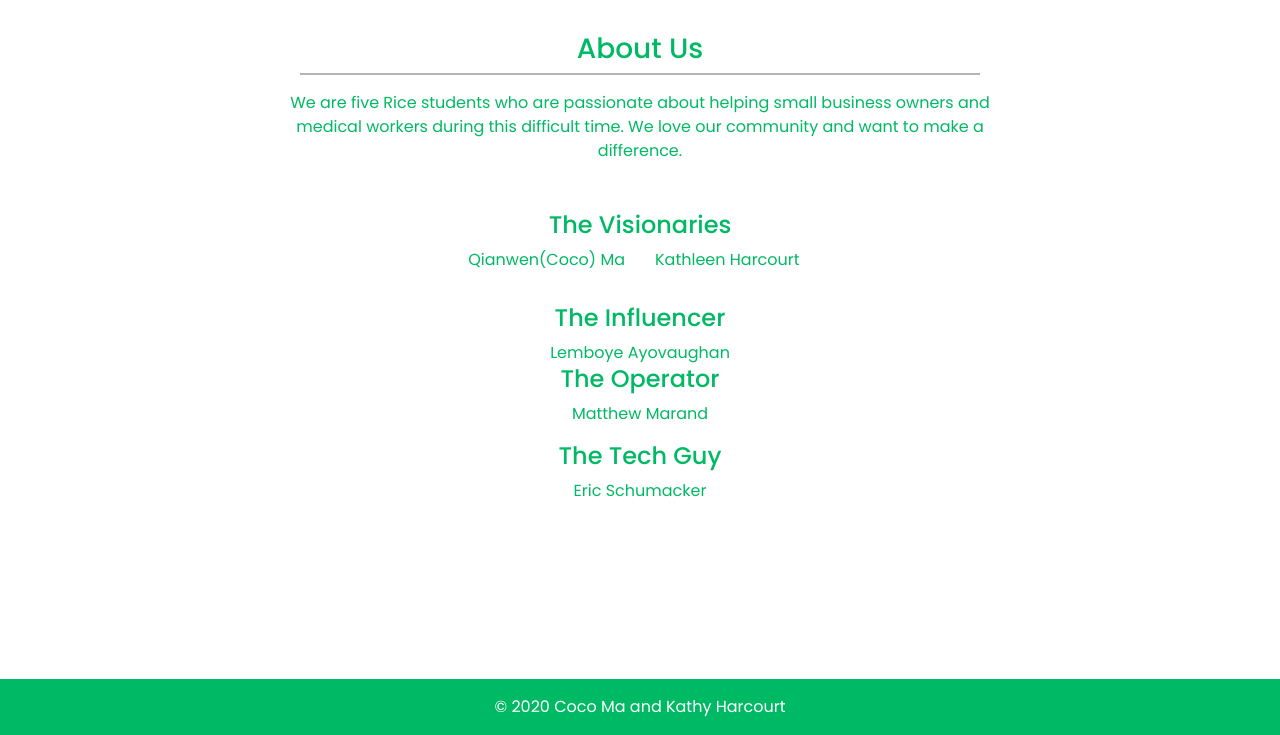
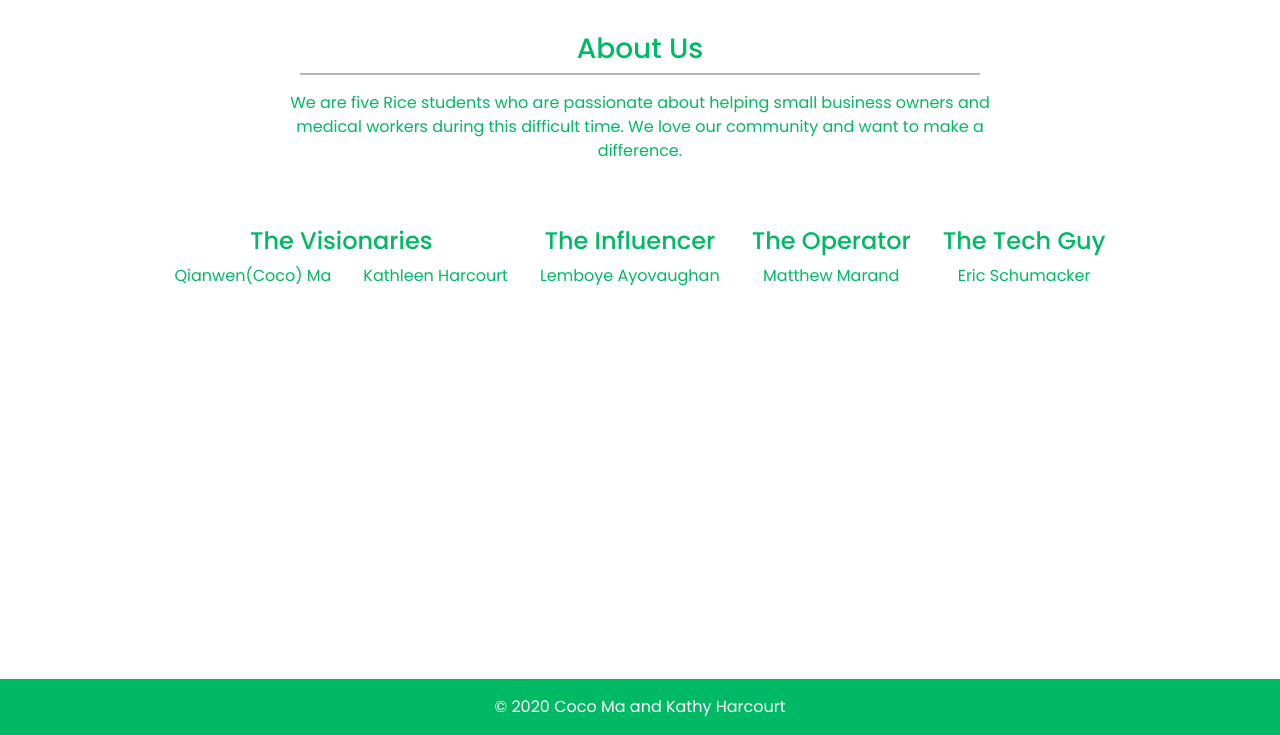
Before and after one commit to eschum/formedstaff, a Flask app: page /about in a window 1280 px wide. Shown: the part 65-800 px from the top of the page. Run offline with Flask 2, Linux system fonts and the light colour scheme; some libraries are stand-ins or nearby versions.

Commit message:
updated about page grid arrangement.

```diff
--- a/static/style.css
+++ b/static/style.css
@@ -227,6 +227,18 @@ thead {
     padding: 2rem;
 }
 
+.about-div {
+    padding: 1rem;
+}
+
+.vis-left {
+    padding-right: 1rem;
+}
+
+.vis-right {
+    padding-left: 1rem;
+}
+
 /*media query*/
 @media (max-width: 992px) {
     .social a {
@@ -342,8 +354,13 @@ thead {
         width: 85%;
     }
 
+    .vis-left {
+        padding-right: 0;
+    }
 
-
+    .vis-right {
+        padding-left: 0;
+    }
 }
 
 /*fix for firefox*/
--- a/templates/about.html
+++ b/templates/about.html
@@ -48,36 +48,29 @@
         </div>
         <!-- Team info -->
         <div class="container-fluid padding">
-            <div class="row padding align-items-center">
-                <div class="container-fluid text-center">
+            <div class="d-flex flex-wrap justify-content-center">
+                <div class="about-div text-center">
                     <h4 class="display-5">The Visionaries</h4>
-                </div>
-
-                <div class="col-md-6">
-                            <div class="LI-profile-badge float-md-right d-flex justify-content-center justify-content-md-end top"  data-version="v1" data-size="large" data-locale="en_US" data-type="horizontal" data-theme="light" data-vanity="qianwen-coco-ma-26346854"><a class="LI-simple-link" href='https://www.linkedin.com/in/qianwen-coco-ma-26346854?trk=profile-badge'>Qianwen(Coco) Ma</a></div>
-                    </div>
-                    <div class="col-md-6">
-                            <div class="LI-profile-badge float-md-left d-flex justify-content-center justify-content-md-end"  data-version="v1" data-size="large" data-locale="en_US" data-type="horizontal" data-theme="light" data-vanity="kathleen-kiyoko-harcourt"><a class="LI-simple-link" href='https://www.linkedin.com/in/kathleen-kiyoko-harcourt?trk=profile-badge'>Kathleen Harcourt</a></div>
+                    <div class="d-flex flex-wrap justify-content-center">
+                        <div class="LI-profile-badge d-flex justify-content-center vis-left"  data-version="v1" data-size="large" data-locale="en_US" data-type="horizontal" data-theme="light" data-vanity="qianwen-coco-ma-26346854"><a class="LI-simple-link" href='https://www.linkedin.com/in/qianwen-coco-ma-26346854?trk=profile-badge'>Qianwen(Coco) Ma</a></div>
+                        <div class="LI-profile-badge d-flex justify-content-center vis-right"  data-version="v1" data-size="large" data-locale="en_US" data-type="horizontal" data-theme="light" data-vanity="kathleen-kiyoko-harcourt"><a class="LI-simple-link" href='https://www.linkedin.com/in/kathleen-kiyoko-harcourt?trk=profile-badge'>Kathleen Harcourt</a></div>
                     </div>
                 </div>
 
-                <div class="container-fluid text-center">
-                        <h4 class="display-5">The Influencer</h4>
+                <div class="about-div text-center">
+                    <h4 class="display-5">The Influencer</h4>
+                    <div class="LI-profile-badge d-flex justify-content-center"  data-version="v1" data-size="large" data-locale="en_US" data-type="horizontal" data-theme="light" data-vanity="lemboye-ayovaughan-42463111a"><a class="LI-simple-link" href='https://www.linkedin.com/in/lemboye-ayovaughan-42463111a?trk=profile-badge'>Lemboye Ayovaughan</a></div>
                 </div>
 
-                <div class="LI-profile-badge d-flex justify-content-center"  data-version="v1" data-size="large" data-locale="en_US" data-type="horizontal" data-theme="light" data-vanity="lemboye-ayovaughan-42463111a"><a class="LI-simple-link" href='https://www.linkedin.com/in/lemboye-ayovaughan-42463111a?trk=profile-badge'>Lemboye Ayovaughan</a></div>
-                <div class="container-fluid text-center">
-                        <h4 class="display-5">The Operator</h4>
+                <div class="about-div text-center">
+                    <h4 class="display-5">The Operator</h4>
+                    <div class="LI-profile-badge d-flex justify-content-center"  data-version="v1" data-size="large" data-locale="en_US" data-type="horizontal" data-theme="light" data-vanity="matthew-marand-24291b165"><a class="LI-simple-link" href='https://www.linkedin.com/in/matthew-marand-24291b165?trk=profile-badge'>Matthew Marand</a></div>
                 </div>
 
-                <div class="LI-profile-badge d-flex justify-content-center"  data-version="v1" data-size="large" data-locale="en_US" data-type="horizontal" data-theme="light" data-vanity="matthew-marand-24291b165"><a class="LI-simple-link" href='https://www.linkedin.com/in/matthew-marand-24291b165?trk=profile-badge'>Matthew Marand</a></div>
-
-
-                <div class="container-fluid text-center bottom">
-                        <h4 class="display-5">The Tech Guy</h4>
+                <div class="about-div text-center">
+                    <h4 class="display-5">The Tech Guy</h4>
+                    <div class="LI-profile-badge d-flex justify-content-center"  data-version="v1" data-size="large" data-locale="en_US" data-type="horizontal" data-theme="light" data-vanity="eschumacker"><a class="LI-simple-link" href='https://www.linkedin.com/in/eschumacker?trk=profile-badge'>Eric Schumacker</a></div>
                 </div>
-                <div class="LI-profile-badge d-flex justify-content-center"  data-version="v1" data-size="large" data-locale="en_US" data-type="horizontal" data-theme="light" data-vanity="eschumacker"><a class="LI-simple-link" href='https://www.linkedin.com/in/eschumacker?trk=profile-badge'>Eric Schumacker</a></div>
-
         </div>
 
         <div class="padding"></div>
--- a/templates/press.html
+++ b/templates/press.html
@@ -4,7 +4,7 @@
         <!-- header menu - nav -->
         <nav class="navbar navbar-expand-md navbar-dark sticky-top">
         <div class="container-fluid content">
-                <span class="navbar-brand mb-0 h1">#SnacksForMedStaff</span>
+                <a href="/"><span class="navbar-brand mb-0 h1">#SnacksForMedStaff</span></a>
                 <button class="navbar-toggler" type="button" data-toggle="collapse" data-target="#navbarResponsive">
                         <span class="navbar-toggler-icon"></span>
                 </button>
```
